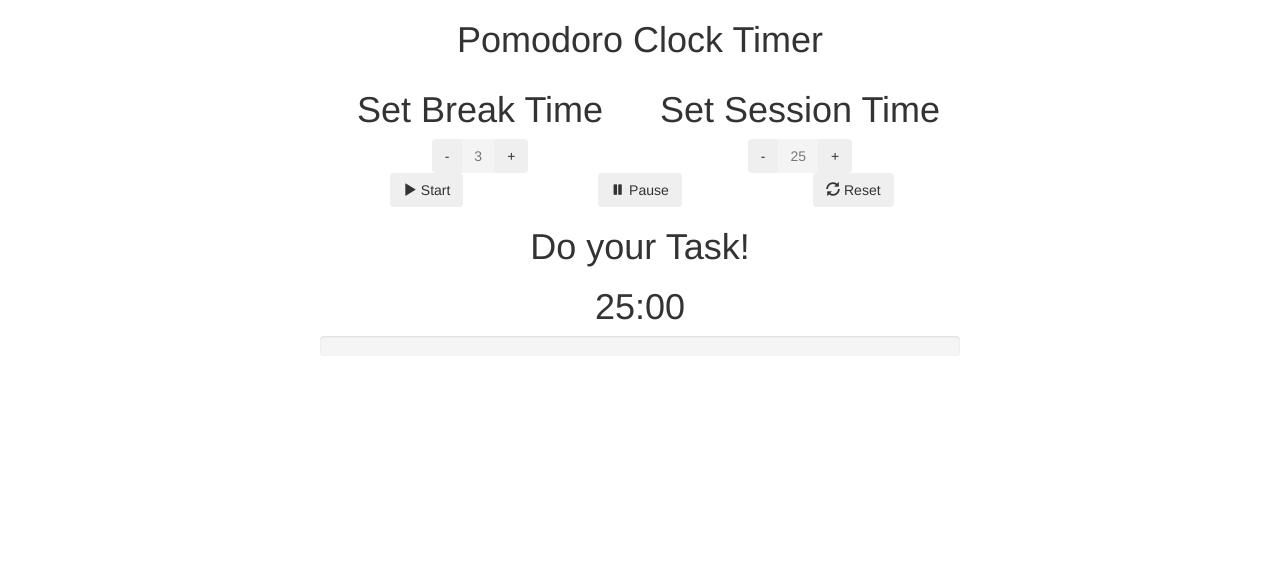
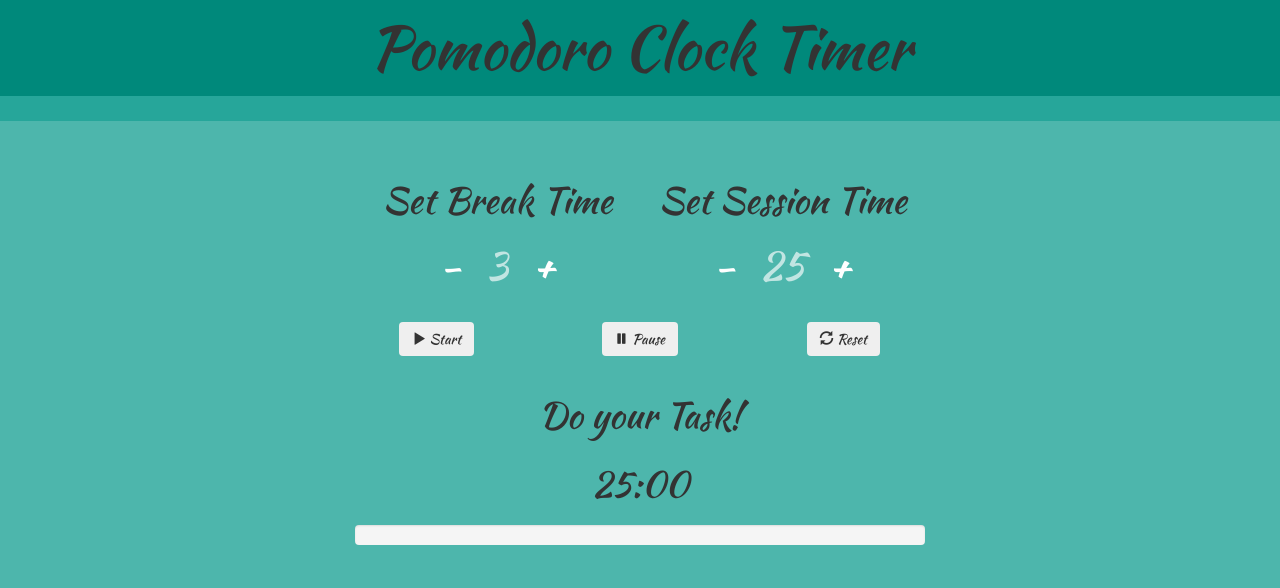
Before and after one commit to mithileshd27/pomodoro-clock, a plain HTML site: page index.html in a window 1280 px wide. Drawn offline with nearby package versions, Linux system fonts and the light colour scheme.

Commit message:
Update index.html

```diff
--- a/index.html
+++ b/index.html
@@ -5,6 +5,7 @@
     <title>Pomodoro Clock Timer</title>
     <link rel="stylesheet prefetch" href="https://maxcdn.bootstrapcdn.com/bootstrap/3.3.7/css/bootstrap.min.css">
     <link rel="stylesheet prefetch" href="https://fonts.googleapis.com/css?family=Kaushan+Script">
+    <link rel="stylesheet prefetch" href="style.css">
 
     <script src="https://ajax.googleapis.com/ajax/libs/jquery/3.3.1/jquery.min.js"></script>
     <script src="https://maxcdn.bootstrapcdn.com/bootstrap/3.3.7/js/bootstrap.min.js"></script>
```
